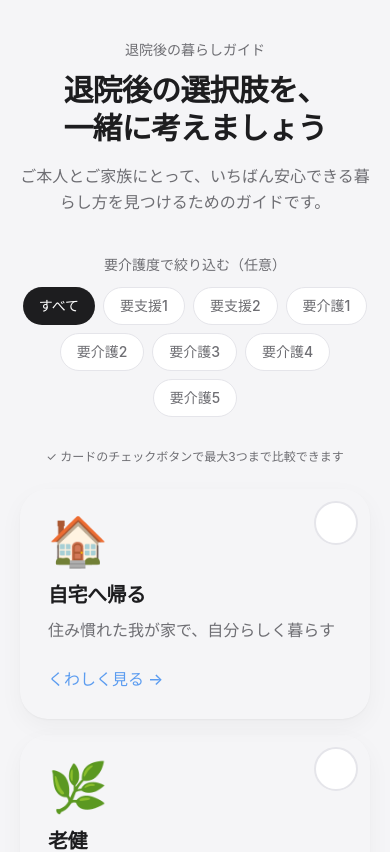
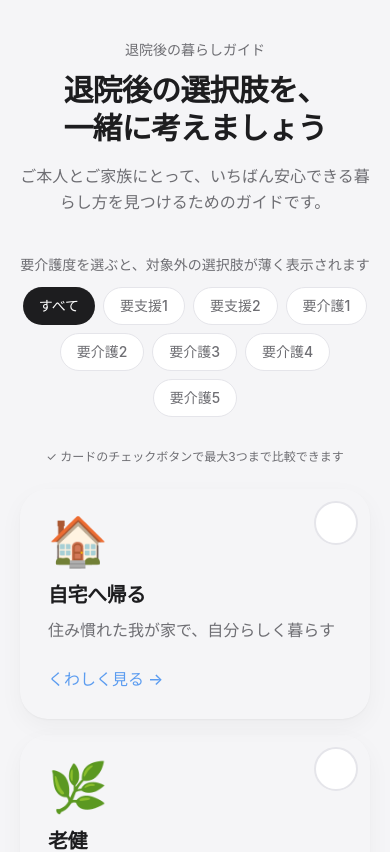
Before and after one commit to akihiroishimoto7-web/kazokusupport, a Next.js app: page / in a window 390 px wide. Shown: the top 852 px of the page. Built offline with nearby package versions, Linux system fonts and the light colour scheme.

Commit message:
fix: mobile 2-col compare overflow, clarify filter label

```diff
--- a/app/compare/page.tsx
+++ b/app/compare/page.tsx
@@ -41,7 +41,7 @@ export default function ComparePage({ searchParams }: Props) {
 
       {/* スマホ: 水平スクロール / タブレット以上: グリッド */}
       <div className="overflow-x-auto -mx-4 sm:mx-0 pb-2">
-        <div className={`grid ${colClass} gap-3 sm:gap-4 min-w-[480px] sm:min-w-0 px-4 sm:px-0`}>
+        <div className={`grid ${colClass} gap-3 sm:gap-4 ${options.length === 3 ? "min-w-[560px]" : ""} sm:min-w-0 px-4 sm:px-0`}>
 
           {/* ヘッダー行 */}
           {options.map((opt) => (
--- a/components/HomeClient.tsx
+++ b/components/HomeClient.tsx
@@ -33,7 +33,7 @@ export default function HomeClient() {
       {/* 要介護度フィルター */}
       <section className="mb-8">
         <p className="text-sub text-sm mb-3 text-center">
-          要介護度で絞り込む（任意）
+          要介護度を選ぶと、対象外の選択肢が薄く表示されます
         </p>
         <div className="flex flex-wrap justify-center gap-2">
           <button
```
